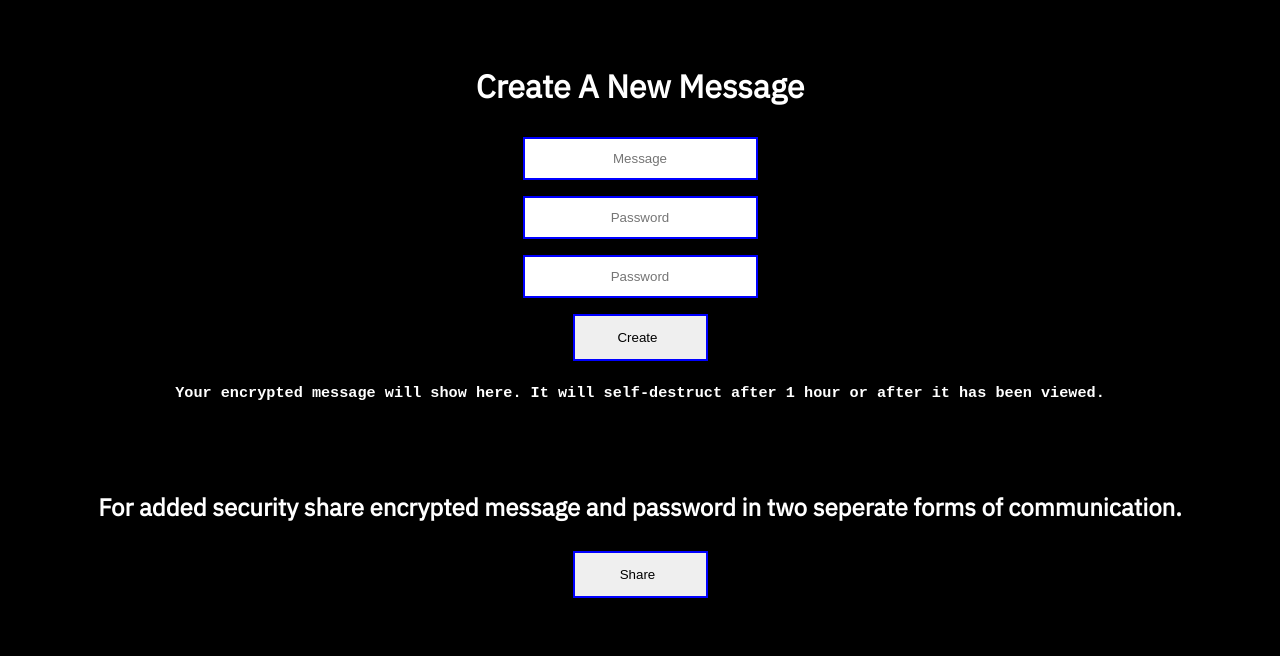
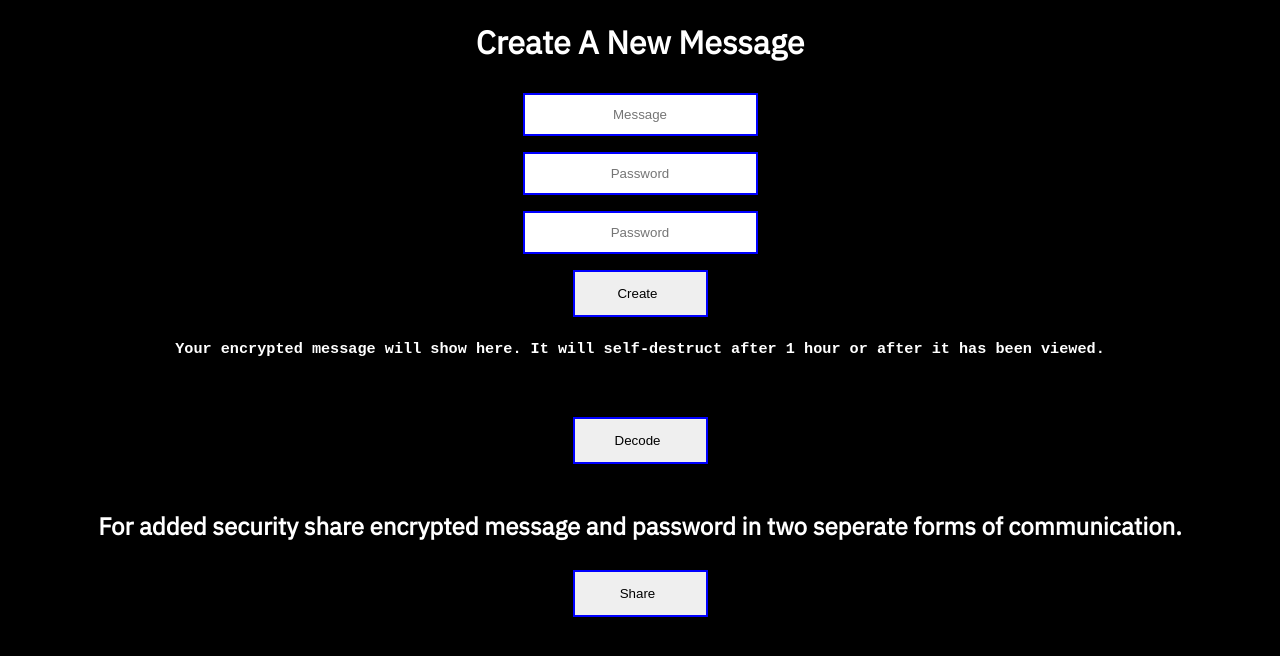
Before and after one commit to jamescapps/cipher_project, a React (Create React App) app in the folder client/: page /create in a window 1280 px wide. Shown: the top 656 px of the page. Built offline with nearby package versions, Linux system fonts and the light colour scheme.

Commit message:
Seperated create and decode into two different pages.

```diff
--- a/client/package.json
+++ b/client/package.json
@@ -8,6 +8,7 @@
     "@testing-library/user-event": "^7.2.1",
     "react": "^16.12.0",
     "react-dom": "^16.12.0",
+    "react-router-dom": "^5.1.2",
     "react-scripts": "3.4.0",
     "reactjs-popup": "^1.5.0"
   },
--- a/client/src/App.js
+++ b/client/src/App.js
@@ -1,14 +1,15 @@
 import React from 'react'
+import { BrowserRouter as Router, Route } from "react-router-dom"
 
 import CreateMessage from './components/create_message.component'
 import DecodeMessage from './components/decode_message.component'
 
 const App = () => {
   return (
-    <div><br /><br />
-      <CreateMessage /><br />
-     {/* <DecodeMessage /><br /><br /> */}
-    </div>
+    <Router>
+      <Route path = "/create" component={CreateMessage} />
+      <Route path = "/decode" component={DecodeMessage} />
+    </Router>
   )
 }
 
--- a/client/src/components/create_message.component.js
+++ b/client/src/components/create_message.component.js
@@ -57,8 +57,6 @@ const CreateMessage = () => {
 
   const onSend = (e) => {
     e.preventDefault()
-    console.log("Sharing!!")
-
     fetch('http://localhost:4000/share_message/share', {
             method: 'POST',
             headers: {
@@ -77,6 +75,7 @@ const CreateMessage = () => {
             setSendRes(data)
         })
   }
+
       return (
         <div>
           <div className = "create">
@@ -115,7 +114,16 @@ const CreateMessage = () => {
               />
             </form>
             <h3>{result}</h3>
-          </div><br /><br /><br />
+          </div><br /><br />
+          <div className="decode">
+            <form target="_blank" action="http://localhost:3000/decode">
+                <input
+                  type = "submit"
+                  value = "Decode"
+                />
+              </form>
+          </div>
+          <br />
           <div className="share">
             <h2>For added security share encrypted message and password in two seperate forms of communication.</h2>
             <Popup trigger={
@@ -128,9 +136,9 @@ const CreateMessage = () => {
               } modal>
               {close => (
                 <div className="modal">
-                  <a className="close" onClick={close}>
+                  <button className="close" onClick={close}>
                     &times;
-                  </a>
+                  </button>
                   <div className="header"> Share Encrypted Message </div>
                   <div className="content">
                     {" "}
@@ -169,6 +177,7 @@ const CreateMessage = () => {
                 </div>
               )}
             </Popup>
+            <br />
           </div>
         </div>
       )
--- a/client/src/components/decode_message.component.js
+++ b/client/src/components/decode_message.component.js
@@ -41,7 +41,7 @@ const DecodeMessage = () => {
                 className = "message"
                 type = "text"
                 name = "message"
-                placeholder = "Message"
+                placeholder = "Message Data"
                 onChange={handleMessageChange}
                 value={message}
                 autoComplete="off"
```
Also changed, not shown: 1 other file (tests, documents, lock files or other folders).
